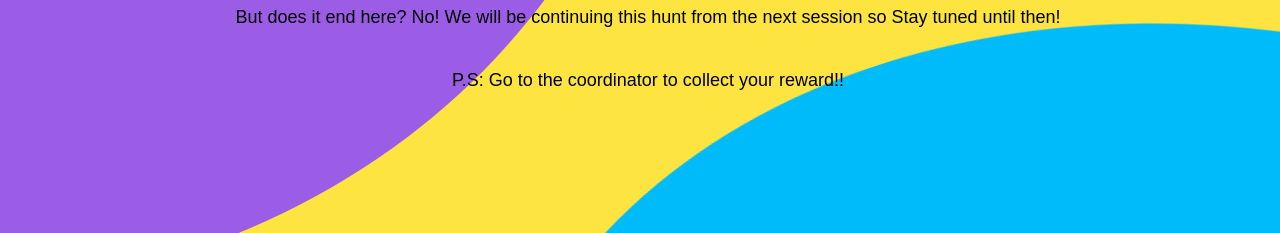
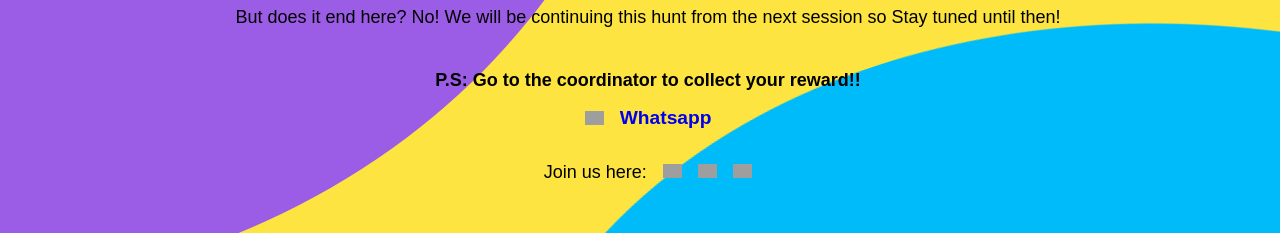
Before and after one commit to cyber-ph0enix/cp-treasure-hunt, a plain HTML site: page index.html in a window 1280 px wide. Shown: the part 363-596 px from the top of the page. Drawn offline with Linux system fonts and the light colour scheme; grey boxes are pictures that could not be loaded; a web font is replaced by a local one.

Commit message:
Update index.html

```diff
--- a/index.html
+++ b/index.html
@@ -3,7 +3,7 @@
     <head>
         <meta charset="UTF-8" />
         <meta name="viewport" content="width=device-width, initial-scale=1.0" />
-        <title>Document</title>
+        <title>Cyber Phoenix</title>
         <link rel="preconnect" href="https://fonts.googleapis.com" />
         <link rel="preconnect" href="https://fonts.gstatic.com" crossorigin />
         <link
@@ -70,8 +70,47 @@
                     But does it end here? No! We will be continuing this hunt
                     from the next session so Stay tuned until then!
                 </div>
-                <br /> <br />
-                <div>P.S: Go to the coordinator to collect your reward!!</div>
+                <br />
+                <br />
+                <div class="ps">
+                    P.S: Go to the coordinator to collect your reward!!
+                </div>
+            </div>
+
+            <div class="social">
+                <div class="social-link">
+                    <img
+                        src="https://cdn-icons-png.flaticon.com/512/1384/1384023.png"
+                        alt="logo"
+                        class="logo" />
+                    <a href="https://chat.whatsapp.com/C62gD1n4QmGAUMtuj9B4KR"
+                        ><b>Whatsapp</b></a
+                    >
+                </div>
+
+                <div class="social-link">
+                    <div class="social-head">Join us here:</div>
+
+                    <a href="https://www.instagram.com/CyberPh0enix_0x/"
+                        ><img
+                            src="https://cdn-icons-png.flaticon.com/512/1384/1384031.png"
+                            alt=""
+                            class="logo"
+                    /></a>
+                    <a href="https://x.com/CyberPh0enix_0x"
+                        ><img
+                            src="https://cdn-icons-png.flaticon.com/512/5968/5968958.png"
+                            alt=""
+                            class="logo"
+                    /></a>
+                    <a
+                        href="https://www.youtube.com/@CyberPh0enix_0x?app=desktop"
+                        ><img
+                            src="https://cdn-icons-png.flaticon.com/512/1384/1384086.png"
+                            alt=""
+                            class="logo"
+                    /></a>
+                </div>
             </div>
         </div>
     </body>
```
